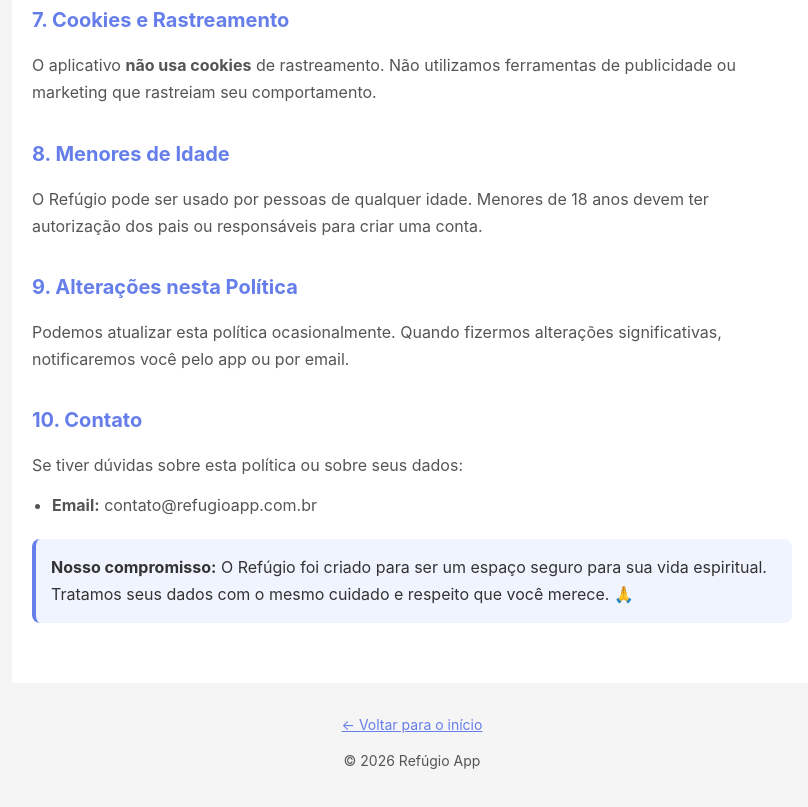
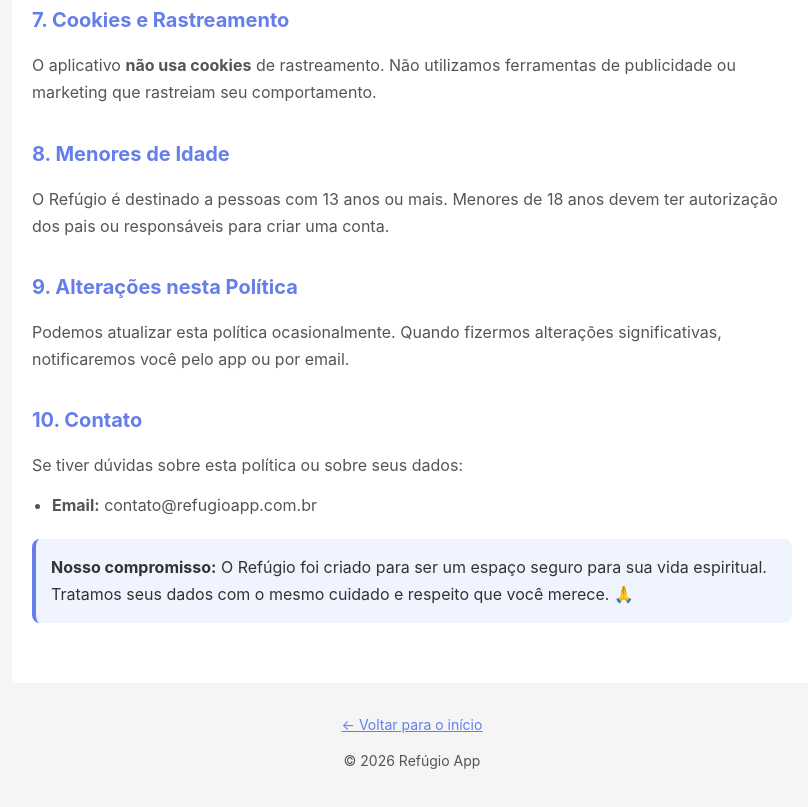
Before and after one commit to apprefugio/refugioapp-site, a plain HTML site: page privacidade.html in a window 1280 px wide. Shown: the part 2402-3209 px from the top of the page, without its empty margins (228-1036 px from the left). Drawn offline with Linux system fonts and the light colour scheme.

Commit message:
docs: atualizar idade mínima para 13 anos na Política de Privacidade

```diff
--- a/privacidade.html
+++ b/privacidade.html
@@ -153,7 +153,7 @@
         <p>O aplicativo <strong>não usa cookies</strong> de rastreamento. Não utilizamos ferramentas de publicidade ou marketing que rastreiam seu comportamento.</p>
 
         <h2>8. Menores de Idade</h2>
-        <p>O Refúgio pode ser usado por pessoas de qualquer idade. Menores de 18 anos devem ter autorização dos pais ou responsáveis para criar uma conta.</p>
+        <p>O Refúgio é destinado a pessoas com 13 anos ou mais. Menores de 18 anos devem ter autorização dos pais ou responsáveis para criar uma conta.</p>
 
         <h2>9. Alterações nesta Política</h2>
         <p>Podemos atualizar esta política ocasionalmente. Quando fizermos alterações significativas, notificaremos você pelo app ou por email.</p>
```
